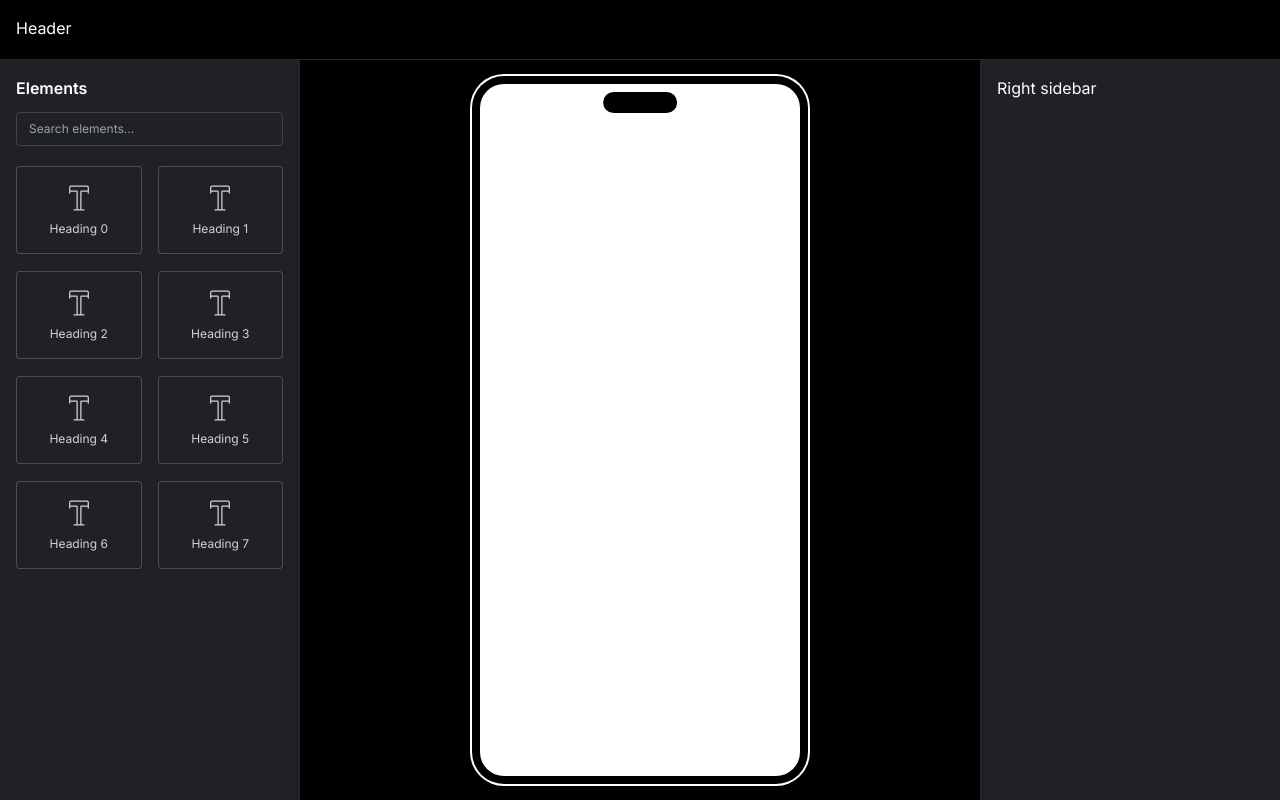
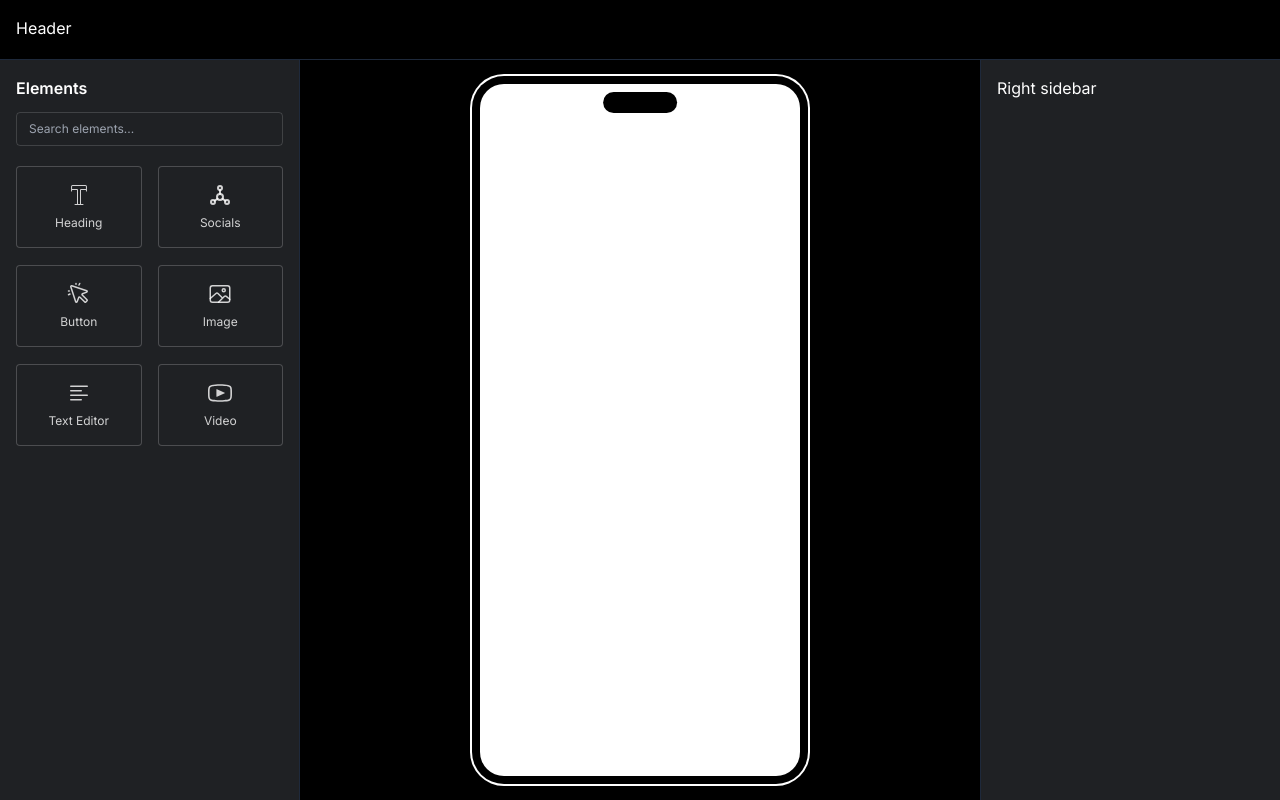
Before and after one commit to codersandipdas/link-in-bio, a Next.js app: page /editor in a window 1280 px wide. Built offline with nearby package versions, Linux system fonts and the light colour scheme.

Commit message:
added elements icon and name

```diff
--- a/src/app/editor/page.tsx
+++ b/src/app/editor/page.tsx
@@ -4,20 +4,25 @@ import React, { useState } from 'react';
 import { CiText } from 'react-icons/ci';
 import { DragDropContext, Droppable, Draggable } from '@hello-pangea/dnd';
 import DragHandle from '@/components/dragHandle/DragHandle';
+import { TbSocial } from 'react-icons/tb';
+import { PiCursorClick } from 'react-icons/pi';
+import { IoImageOutline } from 'react-icons/io5';
+import { BsTextLeft } from 'react-icons/bs';
+import { RxVideo } from 'react-icons/rx';
 
 interface Element {
   id: string;
+  title: string;
+  icon: React.ReactElement;
 }
 
 const initialElements: Element[] = [
-  { id: '1' },
-  { id: '2' },
-  { id: '3' },
-  { id: '4' },
-  { id: '5' },
-  { id: '6' },
-  { id: '7' },
-  { id: '8' },
+  { id: '1', title: 'Heading', icon: <CiText /> },
+  { id: '2', title: 'Socials', icon: <TbSocial /> },
+  { id: '3', title: 'Button', icon: <PiCursorClick /> },
+  { id: '4', title: 'Image', icon: <IoImageOutline /> },
+  { id: '5', title: 'Text Editor', icon: <BsTextLeft /> },
+  { id: '6', title: 'Video', icon: <RxVideo /> },
 ];
 
 const Editor: React.FC = () => {
@@ -33,7 +38,7 @@ const Editor: React.FC = () => {
     if (!result.destination) return;
 
     if (result.source.droppableId === 'items') {
-      const newElement: Element = {
+      const newElement: any = {
         id: `${result.draggableId}-${Date.now()}`,
       };
       const updatedElements = [...droppedElements];
@@ -140,14 +145,14 @@ const Editor: React.FC = () => {
                               className='!p-0'
                             >
                               <div className='p-4 rounded border bg-[#1f2124] border-white/20 flex flex-col items-center gap-2 hover:bg-white/10 transition-all'>
-                                <CiText size={30} />
-                                <p className='text-xs'>Heading {index}</p>
+                                <span className='text-2xl'>{element.icon}</span>
+                                <p className='text-xs'>{element.title}</p>
                               </div>
                             </div>
                             {snapshot.isDragging && (
                               <div className='p-4 rounded border bg-[#1f2124] border-white/20 flex flex-col items-center gap-2 hover:bg-white/10 !transform-none'>
-                                <CiText size={30} />
-                                <p className='text-xs'>Heading {index}</p>
+                                <span className='text-2xl'>{element.icon}</span>
+                                <p className='text-xs'>{element.title}</p>
                               </div>
                             )}
                           </>
```
